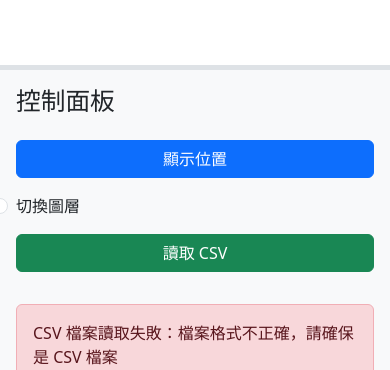
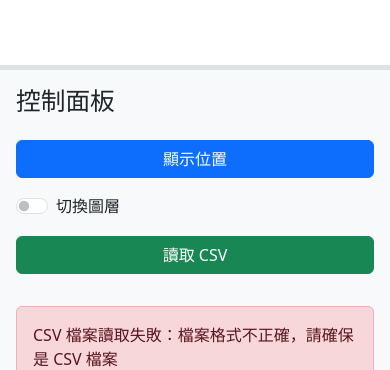
Before and after one commit to kevin7261/long-term-care-web, a Vue app: page / in a window 390 px wide. Both pictures are taken after a click on the button "讀取 CSV". Shown: the part 474-844 px from the top of the page. Built offline with nearby package versions, Linux system fonts and the light colour scheme.

Commit message:
Refactor ControlPanel and MapComponent for improved structure and styling. Enhance ControlPanel with better layout, error handling, and CSV data preview. Update MapComponent with clearer comments and responsive design elements.

```diff
--- /dev/null
+++ b/src/assets/styles/base.css
@@ -0,0 +1,31 @@
+:root {
+  /* 顏色變量 */
+  --primary-bg: #f8f9fa;
+  --shadow-color: rgba(0, 0, 0, 0.1);
+
+  /* 間距變量 */
+  --spacing-xs: 0.25rem;
+  --spacing-sm: 0.5rem;
+  --spacing-md: 1rem;
+  --spacing-lg: 1.5rem;
+
+  /* 陰影變量 */
+  --shadow-sm: 0 1px 3px var(--shadow-color);
+  --shadow-md: 2px 0 5px var(--shadow-color);
+
+  /* 過渡變量 */
+  --transition-speed: 0.1s;
+}
+
+/* 基礎容器樣式 */
+.container-fluid {
+  padding: 0;
+  margin: 0;
+  width: 100%;
+  height: 100%;
+}
+
+/* 基礎過渡效果 */
+.transition-all {
+  transition: all var(--transition-speed) ease;
+}
--- /dev/null
+++ b/src/assets/styles/control-panel.css
@@ -0,0 +1,79 @@
+/* 控制面板主要容器樣式 */
+.sidebar {
+  background-color: var(--primary-bg);
+  box-shadow: var(--shadow-md);
+  z-index: 1000;
+  overflow-y: auto;
+  overflow-x: hidden;
+  flex-shrink: 0;
+  transition: all var(--transition-speed) ease;
+  display: flex;
+  flex-direction: column;
+  height: 100%;
+}
+
+/* 控制面板內容區域 */
+.sidebar-content {
+  padding: var(--spacing-md);
+  flex: 1;
+  display: flex;
+  flex-direction: column;
+  min-width: 0; /* 防止內容溢出 */
+}
+
+/* 控制面板按鈕組 */
+.sidebar-buttons {
+  display: flex;
+  flex-direction: column;
+  gap: var(--spacing-md);
+  flex: 1;
+  min-width: 0; /* 防止內容溢出 */
+}
+
+/* 控制面板表格容器 */
+.sidebar-table-container {
+  margin-top: var(--spacing-md);
+  background-color: white;
+  border-radius: 0.25rem;
+  box-shadow: var(--shadow-sm);
+  flex: 1;
+  min-width: 0; /* 防止內容溢出 */
+  display: flex;
+  flex-direction: column;
+}
+
+/* 控制面板表格容器內容 */
+.sidebar-table-container > div {
+  flex: 1;
+  min-width: 0; /* 防止內容溢出 */
+  display: flex;
+  flex-direction: column;
+}
+
+/* 控制面板表格 */
+.sidebar-table {
+  margin-bottom: var(--spacing-xs);
+  width: 100%;
+}
+
+/* 控制面板表格標題 */
+.sidebar-table th {
+  background-color: var(--primary-bg);
+  padding: var(--spacing-sm);
+  white-space: nowrap;
+}
+
+/* 控制面板表格單元格 */
+.sidebar-table td {
+  padding: var(--spacing-sm);
+  word-break: break-word;
+  max-width: 0; /* 允許單元格內容換行 */
+}
+
+/* 表格響應式容器 */
+.table-responsive {
+  flex: 1;
+  min-width: 0; /* 防止內容溢出 */
+  margin: 0;
+  padding: 0;
+}
--- /dev/null
+++ b/src/assets/styles/map.css
@@ -0,0 +1,35 @@
+/* 地圖容器樣式 */
+.map-wrapper {
+  flex: 1;
+  position: relative;
+  height: 100%;
+  min-height: 0;
+}
+
+/* Leaflet 容器樣式 */
+.leaflet-container {
+  width: 100%;
+  height: 100%;
+  z-index: 1;
+}
+
+/* Leaflet 控制項容器樣式 */
+.leaflet-control-container {
+  z-index: 2;
+}
+
+/* 地圖標記彈出框樣式 */
+.leaflet-popup-content {
+  padding: var(--spacing-sm);
+}
+
+.leaflet-popup-content strong {
+  display: block;
+  margin-bottom: var(--spacing-xs);
+}
+
+.leaflet-popup-content small {
+  display: block;
+  color: #666;
+  margin-bottom: var(--spacing-xs);
+}
--- a/src/components/ControlPanel.vue
+++ b/src/components/ControlPanel.vue
@@ -1,40 +1,95 @@
 <template>
+  <!-- 控制面板主容器 -->
   <div class="sidebar">
-    <div class="p-3">
+    <div class="sidebar-content">
+      <!-- 標題區域 -->
       <h2 class="mb-4">控制面板</h2>
-      <div class="d-grid gap-3">
-        <button class="btn btn-primary" @click="$emit('button-click')">
+
+      <!-- 控制按鈕區域 -->
+      <div class="sidebar-buttons">
+        <!-- 位置按鈕：點擊時觸發 button-click 事件 -->
+        <button
+          class="btn btn-primary w-100"
+          @click="$emit('button-click')"
+        >
           <i class="bi bi-geo-alt"></i> 顯示位置
         </button>
+
+        <!-- 圖層開關：用於切換地圖圖層顯示 -->
         <div class="form-check form-switch">
-          <input class="form-check-input" type="checkbox" id="layerSwitch">
-          <label class="form-check-label" for="layerSwitch">切換圖層</label>
+          <input
+            class="form-check-input"
+            type="checkbox"
+            id="layerSwitch"
+          >
+          <label
+            class="form-check-label"
+            for="layerSwitch"
+          >
+            切換圖層
+          </label>
         </div>
-        <button class="btn btn-success" @click="$emit('load-csv')">
+
+        <!-- CSV 載入按鈕：點擊時觸發 load-csv 事件 -->
+        <button
+          class="btn btn-success w-100"
+          @click="$emit('load-csv')"
+        >
           <i class="bi bi-file-earmark-spreadsheet"></i> 讀取 CSV
         </button>
-        <!-- 錯誤訊息顯示 -->
-        <div v-if="errorMessage" class="alert alert-danger mt-3">
+
+        <!-- 錯誤訊息顯示區域：當有錯誤時顯示 -->
+        <div
+          v-if="errorMessage"
+          class="alert alert-danger mt-3 mb-0"
+        >
           {{ errorMessage }}
         </div>
-        <!-- CSV 資料顯示區域 -->
-        <div v-if="csvData.length > 0" class="csv-data-container">
-          <h5 class="mt-3 mb-2">CSV 資料預覽</h5>
+
+        <!-- CSV 資料預覽區域：當有資料時顯示 -->
+        <div
+          v-if="csvData.length > 0"
+          class="sidebar-table-container"
+        >
+          <div class="p-2">
+            <h5 class="mb-2">CSV 資料預覽</h5>
+            <!-- 響應式表格容器 -->
             <div class="table-responsive">
-            <table class="table table-sm table-striped">
+              <table class="table table-sm table-striped sidebar-table">
+                <!-- 表格標題行 -->
                 <thead>
                   <tr>
-                  <th v-for="header in csvHeaders" :key="header">{{ header }}</th>
+                    <th
+                      v-for="header in displayHeaders"
+                      :key="header"
+                      class="text-nowrap"
+                    >
+                      {{ header }}
+                    </th>
                   </tr>
                 </thead>
+                <!-- 表格內容行 -->
                 <tbody>
-                <tr v-for="(row, index) in csvData.slice(0, 5)" :key="index">
-                  <td v-for="header in csvHeaders" :key="header">{{ row[header] }}</td>
+                  <tr
+                    v-for="(row, index) in previewData"
+                    :key="index"
+                  >
+                    <td
+                      v-for="header in displayHeaders"
+                      :key="header"
+                      class="text-break"
+                    >
+                      {{ row[header] }}
+                    </td>
                   </tr>
                 </tbody>
               </table>
             </div>
-          <small class="text-muted">顯示前 5 筆資料，共 {{ csvData.length }} 筆</small>
+            <!-- 資料筆數提示 -->
+            <small class="text-muted">
+              顯示前 {{ previewLimit }} 筆資料，共 {{ csvData.length }} 筆
+            </small>
+          </div>
         </div>
       </div>
     </div>
@@ -42,115 +97,55 @@
 </template>
 
 <script>
-import { defineComponent } from 'vue'
+import { defineComponent, computed } from 'vue'
+import '@/assets/styles/base.css'
+import '@/assets/styles/control-panel.css'
 
 export default defineComponent({
   name: 'ControlPanel',
+
+  // 組件屬性定義
   props: {
+    // 錯誤訊息
     errorMessage: {
       type: String,
       default: ''
     },
+    // CSV 資料陣列
     csvData: {
       type: Array,
       default: () => []
     },
+    // CSV 標題陣列
     csvHeaders: {
       type: Array,
       default: () => []
     }
   },
-  emits: ['button-click', 'load-csv']
+
+  // 組件事件定義
+  emits: ['button-click', 'load-csv'],
+
+  // 組件邏輯
+  setup(props) {
+    // 過濾掉 WKT 欄位，只顯示其他欄位
+    const displayHeaders = computed(() => {
+      return props.csvHeaders.filter(header => header !== 'WKT')
+    })
+
+    // 預覽資料的筆數限制
+    const previewLimit = 5
+
+    // 預覽資料：只顯示前 N 筆
+    const previewData = computed(() => {
+      return props.csvData.slice(0, previewLimit)
+    })
+
+    return {
+      displayHeaders,
+      previewData,
+      previewLimit
+    }
+  }
 })
 </script>
-
-<style scoped>
-.sidebar {
-  background-color: #f8f9fa;
-  box-shadow: 2px 0 5px rgba(0, 0, 0, 0.1);
-  z-index: 1000;
-  overflow-y: auto;
-  overflow-x: hidden;
-  flex-shrink: 0;
-  transition: all 0.1s ease;
-}
-
-.sidebar .p-3 {
-  width: 100%;
-  box-sizing: border-box;
-}
-
-.btn-primary {
-  background-color: #0d6efd;
-  border-color: #0d6efd;
-  width: 100%;
-}
-
-.btn-primary:hover {
-  background-color: #0b5ed7;
-  border-color: #0a58ca;
-}
-
-.btn-success {
-  width: 100%;
-}
-
-.csv-data-container {
-  margin-top: 1rem;
-  padding: 0.5rem;
-  background-color: white;
-  border-radius: 0.25rem;
-  box-shadow: 0 1px 3px rgba(0,0,0,0.1);
-  width: 100%;
-  box-sizing: border-box;
-}
-
-.table {
-  font-size: 0.875rem;
-  width: 100%;
-  margin-bottom: 0;
-}
-
-.table th {
-  background-color: #f8f9fa;
-  white-space: nowrap;
-  padding: 0.5rem;
-}
-
-.table td {
-  padding: 0.5rem;
-  word-break: break-word;
-}
-
-.alert {
-  margin-top: 1rem;
-  width: 100%;
-  box-sizing: border-box;
-}
-
-/* 確保表格容器不會產生橫向滾動 */
-.table-responsive {
-  width: 100%;
-  margin: 0;
-  padding: 0;
-}
-
-/* 確保所有內容都在容器內 */
-.d-grid {
-  width: 100%;
-  margin: 0;
-  padding: 0;
-}
-
-/* 確保表單開關不會超出容器 */
-.form-check {
-  margin: 0;
-  padding: 0;
-  width: 100%;
-}
-
-.form-check-label {
-  width: 100%;
-  display: block;
-}
-</style>
--- a/src/components/MapComponent.vue
+++ b/src/components/MapComponent.vue
@@ -1,5 +1,7 @@
 <template>
+  <!-- 地圖容器 -->
   <div class="map-wrapper">
+    <!-- Leaflet 地圖組件 -->
     <l-map
       ref="mapRef"
       :zoom="zoom"
@@ -8,21 +10,25 @@
       :bounds="bounds"
       :use-global-leaflet="false"
     >
+      <!-- 地圖底圖圖層：OpenStreetMap -->
       <l-tile-layer
         url="https://{s}.tile.openstreetmap.org/{z}/{x}/{y}.png"
         layer-type="base"
         name="OpenStreetMap"
       />
+
+      <!-- 地圖標記點：遍歷所有位置點 -->
       <l-marker
         v-for="(point, index) in mapPoints"
         :key="index"
         :lat-lng="point.position"
       >
+        <!-- 標記點彈出框：顯示位置詳細資訊 -->
         <l-popup>
           <div>
-            <strong>{{ point.name }}</strong><br>
-            <small>{{ point.address }}</small><br>
-            <small>電話：{{ point.phone }}</small><br>
+            <strong>{{ point.name }}</strong>
+            <small>{{ point.address }}</small>
+            <small>電話：{{ point.phone }}</small>
             <small>區域：{{ point.district }}</small>
           </div>
         </l-popup>
@@ -34,34 +40,48 @@
 <script>
 import { defineComponent } from 'vue'
 import { LMap, LTileLayer, LMarker, LPopup } from "@vue-leaflet/vue-leaflet"
+import '@/assets/styles/base.css'
+import '@/assets/styles/map.css'
 
 export default defineComponent({
   name: 'MapComponent',
+
+  // 註冊 Leaflet 組件
   components: {
-    LMap,
-    LTileLayer,
-    LMarker,
-    LPopup
+    LMap,      // 地圖容器
+    LTileLayer, // 地圖圖層
+    LMarker,   // 地圖標記
+    LPopup     // 彈出框
   },
+
+  // 組件屬性定義
   props: {
+    // 地圖縮放等級
     zoom: {
       type: Number,
       required: true
     },
+    // 地圖中心點座標
     center: {
       type: Array,
       required: true
     },
+    // 地圖邊界
     bounds: {
       type: Object,
       default: null
     },
+    // 地圖標記點資料
     mapPoints: {
       type: Array,
       default: () => []
     }
   },
+
+  // 組件事件定義
   emits: ['update:zoom'],
+
+  // 暴露給父組件的方法
   expose: ['leafletObject']
 })
 </script>
```
Lines whose indentation alone changed are shown as unchanged.
